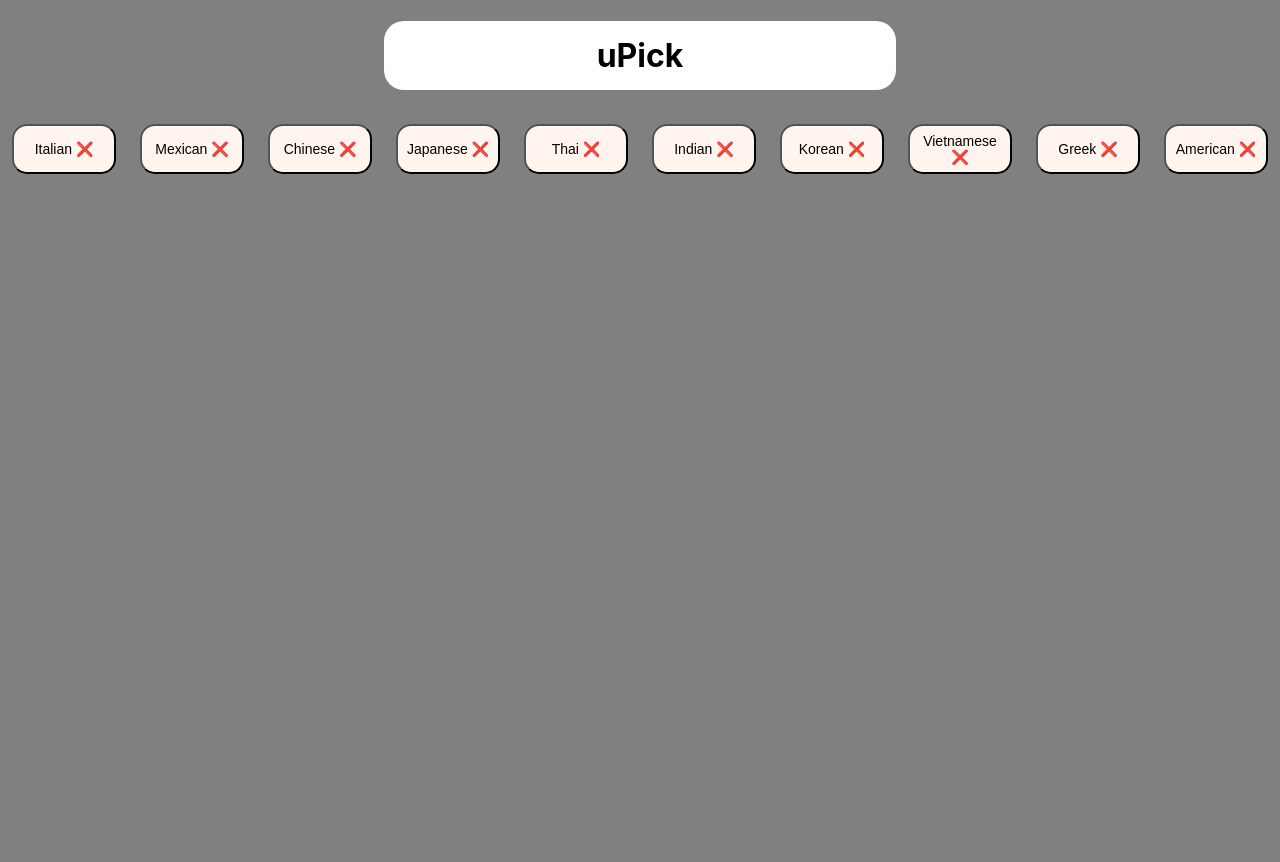
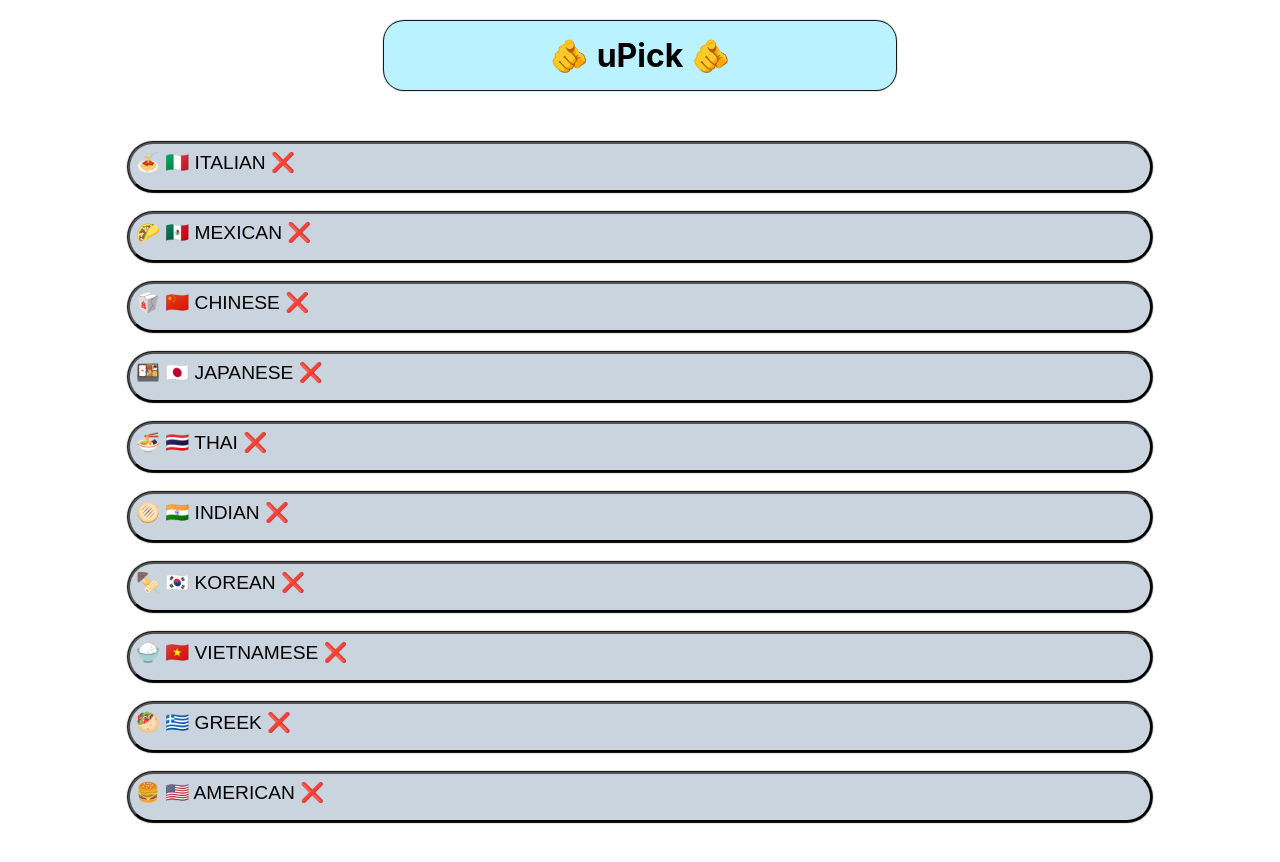
Before and after one commit to aidanhui22/upick, a React (Create React App) app: page / in a window 1280 px wide. Shown: the top 862 px of the page. Before the commit the page ends 800 px from the top, so only its background shows below. Built offline with nearby package versions, Linux system fonts and the light colour scheme.

Commit message:
Continued fixing styling, changed width for different components, added emojis for added readability

```diff
--- a/src/App.css
+++ b/src/App.css
@@ -1,9 +1,14 @@
 .App {
   text-align: center;
+  background-color: white;
+}
+
+.Page {
+  background: white;
 }
 
 .Header {
-  background-color: white;
+  background-color: rgb(187, 242, 255);
   display: flex;
   flex-direction: column;
   align-items: center;
@@ -12,6 +17,20 @@
   margin-right: 30%;
   margin-left: 30%;
   padding: 15px;
+  box-shadow: 0px 0px 1px 1px;
+}
+
+.Winner {
+  background-color: rgb(187, 242, 255);
+  display: flex;
+  flex-direction: column;
+  align-items: center;
+  justify-content: center;
+  border-radius: 20px;
+  margin-right: 10%;
+  margin-left: 10%;
+  padding: 15px;
+  box-shadow: 0px 0px 1px 1px;
 }
 
 .Center {
@@ -20,19 +39,68 @@
   align-items: center;
 }
 
-.Button {
-  margin: 12px;
-  width: 200px;
-  height:50px;
-  background-color: seashell;
-  font-size: 14px;
-  border-radius: 15px;
-  justify-content: center;
-  align-items: center;
+.Submit {
+  display: flex;
+  flex-direction: column;
+  width: 40%;
+  height: 30px;
+  padding-top: 4px;
+  border-radius: 50px;
+  font-size: medium;
+  font-family: Arial, Helvetica, sans-serif;
+  background-color: rgb(201, 212, 222);
+  outline: black;
+  box-shadow: 0px 0px 1px 1px;
+  font-weight: bolder;
 }
 
-.Button:hover {
-  background-color: burlywood;
+.Submit:hover {
+  background-color: rgb(73, 170, 226);
+}
+
+.Food-items {
+  display: flex;
+  flex-direction: column;
+  padding-top: 7px;
+  width: 100%;
+  height: 50px;
+  border-radius: 50px;
+  font-size: larger;
+  font-family: Arial, Helvetica, sans-serif;
+  background-color: rgb(201, 212, 222);
+  outline: black;
+  box-shadow: 0px 0px 1px 1px
+  /* font-weight: bolder; */
+}
+
+.Food-items:hover {
+  background-color: rgb(73, 170, 226);
+}
+
+.Food-container {
+  display: flex;
+  flex-direction: column;
+  gap: 20px;
+  margin: 4% 10%;
+}
+
+.Reset-button {
+  display: flex;
+  flex-direction: column;
+  padding-top: 7px;
+  width: 30%;
+  height: 50px;
+  border-radius: 50px;
+  font-size: larger;
+  font-family: Arial, Helvetica, sans-serif;
+  background-color: rgb(201, 212, 222);
+  outline: black;
+  box-shadow: 0px 0px 1px 1px
+  /* font-weight: bolder; */
+}
+
+.Reset-button:hover {
+  background-color: rgb(73, 170, 226);
 }
 
 .Eatery-card {
--- a/src/App.js
+++ b/src/App.js
@@ -3,9 +3,9 @@ import './App.css';
 
 function App() {
   const [cuisines, setCuisines] = useState([
-    "Italian", "Mexican", "Chinese", "Japanese",
-    "Thai", "Indian", "Korean", "Vietnamese",
-    "Greek", "American"
+    "🍝 🇮🇹 ITALIAN", "🌮 🇲🇽 MEXICAN", "🥡 🇨🇳 CHINESE", "🍱 🇯🇵 JAPANESE",
+    "🍜 🇹🇭 THAI", "🫓 🇮🇳 INDIAN", "🍢 🇰🇷 KOREAN", "🍚 🇻🇳 VIETNAMESE",
+    "🥙 🇬🇷 GREEK", "🍔 🇺🇸 AMERICAN"
   ]);
 
   const [location, setLocation] = useState('');
@@ -38,10 +38,10 @@ function App() {
 
   const reset = () => {
     setCuisines([
-      "Italian", "Mexican", "Chinese", "Japanese",
-      "Thai", "Indian", "Korean", "Vietnamese",
-      "Greek", "American"
-    ]);
+    "🍝 🇮🇹 Italian", "🌮 🇲🇽 Mexican", "🥡 🇨🇳 Chinese", "🍱 🇯🇵 Japanese",
+    "🍜 🇹🇭 Thai", "🫓 🇮🇳 Indian", "🍢 🇰🇷 Korean", "🍚 🇻🇳 Vietnamese",
+    "🥙 🇬🇷 Greek", "🍔 🇺🇸 American"
+  ]);
     setEateries([]);
     setLocation('');
   };
@@ -74,18 +74,18 @@ function App() {
   }
   return (
     <div>
-      <h1 className='Header'>uPick</h1>
+      <h1 className='Header'>🫵 uPick 🫵</h1>
       {cuisines.length > 2 ? (
-        <div className='Center'>
+        <div className='Food-container'>
           {cuisines.map(cuisine => (
-            <button className='Button' key={cuisine} onClick={() => removeCuisine(cuisine)}>
+            <button className='Food-items' key={cuisine} onClick={() => removeCuisine(cuisine)}>
               {cuisine} ❌
             </button>
           ))}
         </div>
       ) : (
         <div>
-          <h2 className='Header'>Winner: {cuisines.join(' or ')}</h2>
+          <h2 className='Winner'>Winner: {cuisines.join(' or ')}</h2>
         </div>
       )}
       <div className='container'>
@@ -94,9 +94,11 @@ function App() {
             <strong style={{padding:"2%"}}>Enter current location</strong>
             <input type="text" className='search' value={location} onChange={handleChange}
               onKeyDown={(e) => e.key === 'Enter' && location.length > 3 && onSubmit()}/>
-          {location.length > 3 && (<button type="button" className='Button' onClick={onSubmit}>Submit</button>)}
       </div>
       )}
+      <div className='Center'>
+        {location.length > 3 && (<button type="button" className='Submit' onClick={onSubmit}>Submit</button>)}
+      </div>
       </div>
       {loading && <strong className='Header'>Finding restaurants...</strong>}
       <div className='container'>
@@ -118,7 +120,7 @@ function App() {
       </div>
       {error && <p className='Error'>{error}</p>}
       <div className='Center'>
-          {cuisines.length < 10 && !loading && (<button className='Button' onClick={() => reset()}>Reset</button>)}
+          {cuisines.length < 10 && !loading && (<button className='Reset-button' onClick={() => reset()}>♻️ RESET ♻️</button>)}
       </div>
     </div>
   );
--- a/src/index.css
+++ b/src/index.css
@@ -1,5 +1,4 @@
 body {
-  background-color: grey;
   margin: 0;
   font-family: -apple-system, BlinkMacSystemFont, 'Segoe UI', 'Roboto', 'Oxygen',
     'Ubuntu', 'Cantarell', 'Fira Sans', 'Droid Sans', 'Helvetica Neue',
```
